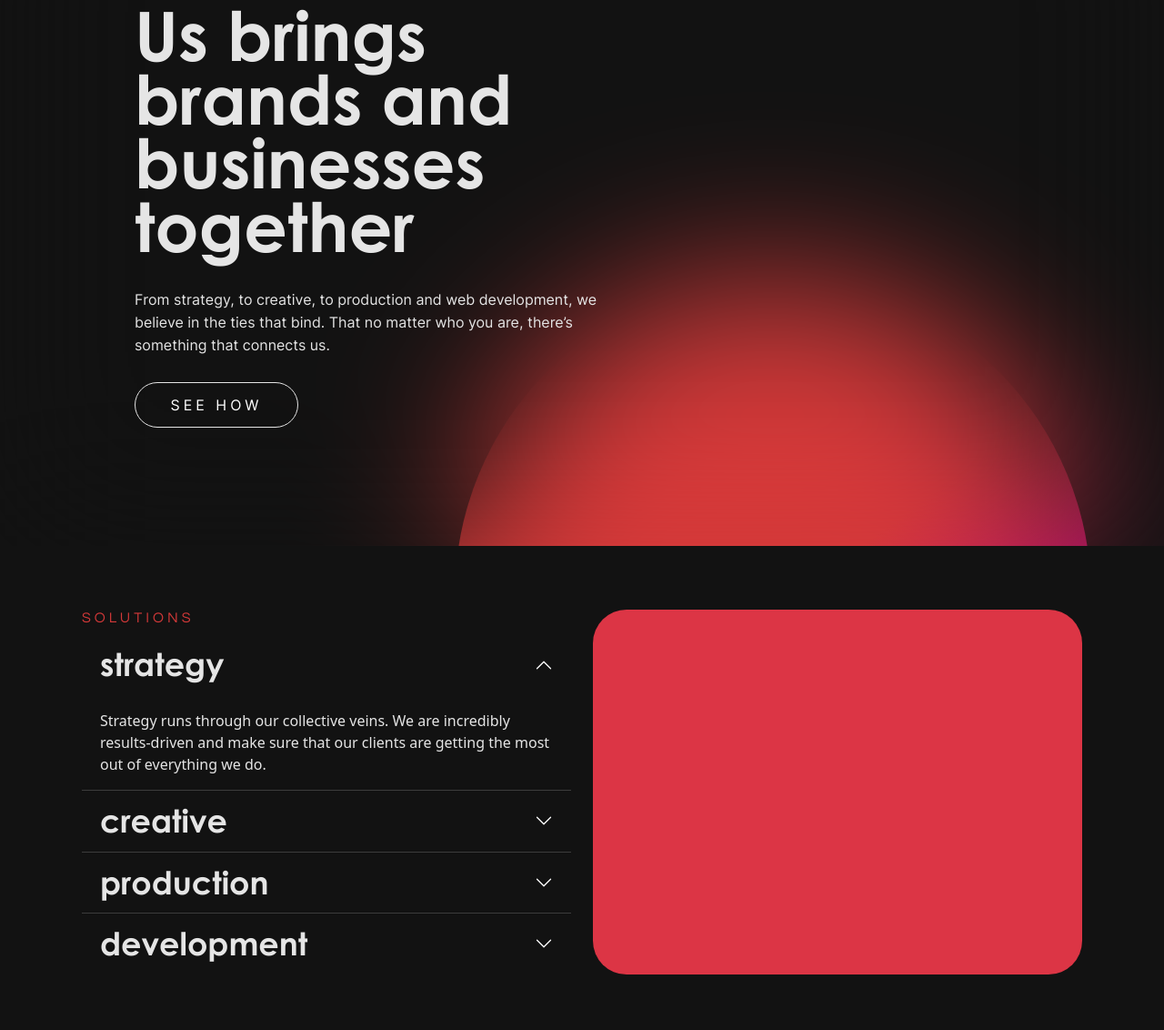
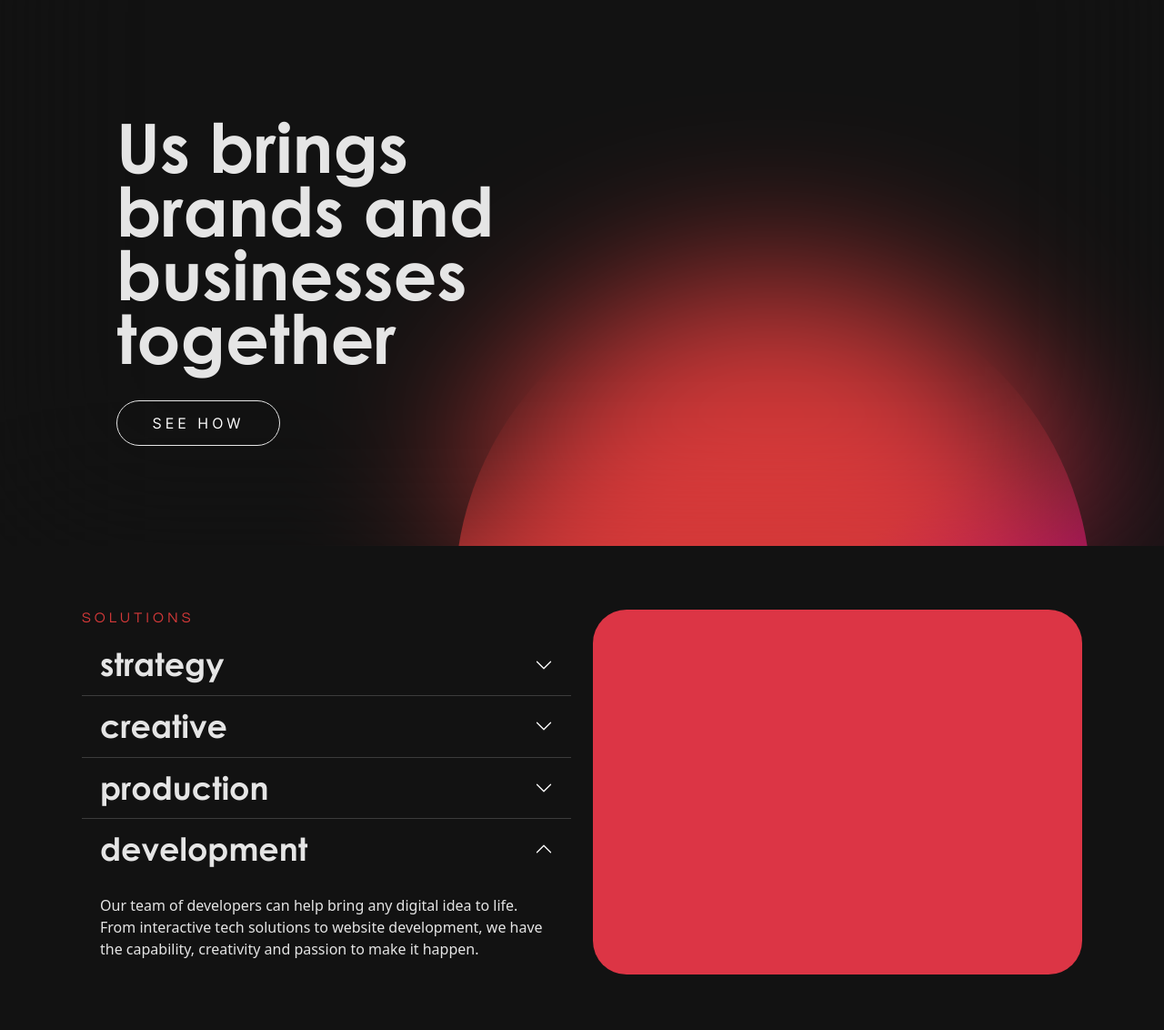
Before and after one commit to UsComms/brandedlandingpage, a plain HTML site: page index.html in a window 1280 px wide. Shown: the part 200-1332 px from the top of the page at 91% size. Drawn offline with Linux system fonts and the light colour scheme.

Commit message:
Revised copy, and some colour components

```diff
--- a/assets/css/styles.css
+++ b/assets/css/styles.css
@@ -63,8 +63,8 @@ body {
 
 .overlay-content {
   position: absolute;
-  bottom: 10px;
-  padding: 20px;
+  bottom: 50px;
+  left: 20px;
   color: #E5E5E5;
   z-index: 1;
 }
@@ -298,6 +298,8 @@ a:hover {
 }
 
 .btn-primary {
-  --bs-btn-hover-color: #ffffff;
-  --bs-btn-hover-bg: #e86256;
+  --bs-btn-hover-color: #121212;
+  --bs-btn-hover-bg: #E5E5E5;
+  --bs-btn-hover-border-color: #E5E5E5;
+  --bs-btn-active-bg: #e5e5e5;
 }
--- a/index.html
+++ b/index.html
@@ -24,8 +24,7 @@
         <div class="overlay"></div>
         <div class="container float-start branding"><img class="uslogo" src="assets/img/uslogo.png"></div>
         <div class="overlay-content">
-            <h1 style="margin-bottom: 34px;">Us brings<br>brands and <br>businesses<br>together</h1>
-            <p style="margin-bottom: 28px;">From strategy, to creative, to production and web development, we believe in the ties that bind. That no matter who you are, there’s something that connects us.</p><a href="#solutions"><button class="btn btn-primary" type="button">see how</button></a>
+            <h1 style="margin-bottom: 34px;">Us brings<br>brands and <br>businesses<br>together</h1><a href="#solutions"><button class="btn btn-primary" type="button">see how</button></a>
         </div>
     </div>
     <div class="container solutions" id="solutions" style="padding-top: 70px;">
@@ -34,8 +33,8 @@
                 <h4>solutions</h4>
                 <div class="accordion accordion-flush" role="tablist" id="accordion-1">
                     <div class="accordion-item">
-                        <h2 class="accordion-header" role="tab"><button class="accordion-button" type="button" data-bs-toggle="collapse" data-bs-target="#accordion-1 .item-1" aria-expanded="true" aria-controls="accordion-1 .item-1">strategy</button></h2>
-                        <div class="accordion-collapse collapse show item-1" role="tabpanel" data-bs-parent="#accordion-1">
+                        <h2 class="accordion-header" role="tab"><button class="accordion-button collapsed" type="button" data-bs-toggle="collapse" data-bs-target="#accordion-1 .item-1" aria-expanded="false" aria-controls="accordion-1 .item-1">strategy</button></h2>
+                        <div class="accordion-collapse collapse item-1" role="tabpanel" data-bs-parent="#accordion-1">
                             <div class="accordion-body">
                                 <p class="mb-0">Strategy runs through our collective veins. We are incredibly results-driven and make sure that our clients are getting the most out of everything we do.</p>
                             </div>
@@ -45,7 +44,7 @@
                         <h2 class="accordion-header" role="tab"><button class="accordion-button collapsed" type="button" data-bs-toggle="collapse" data-bs-target="#accordion-1 .item-2" aria-expanded="false" aria-controls="accordion-1 .item-2">creative</button></h2>
                         <div class="accordion-collapse collapse item-2" role="tabpanel" data-bs-parent="#accordion-1">
                             <div class="accordion-body">
-                                <p class="mb-0">Nullam id dolor id nibh ultricies vehicula ut id elit. Cras justo odio, dapibus ac facilisis in, egestas eget quam. Donec id elit non mi porta gravida at eget metus.</p>
+                                <p class="mb-0">From strong conceptual thinking to fresh design work, our creative department is integral to making memorable work for our clients. It could be an ad in space or an activation at the bottom of the ocean. We never limit the power of our collective creativity.</p>
                             </div>
                         </div>
                     </div>
@@ -53,15 +52,15 @@
                         <h2 class="accordion-header" role="tab"><button class="accordion-button collapsed" type="button" data-bs-toggle="collapse" data-bs-target="#accordion-1 .item-3" aria-expanded="false" aria-controls="accordion-1 .item-3">production</button></h2>
                         <div class="accordion-collapse collapse item-3" role="tabpanel" data-bs-parent="#accordion-1">
                             <div class="accordion-body">
-                                <p class="mb-0">Nullam id dolor id nibh ultricies vehicula ut id elit. Cras justo odio, dapibus ac facilisis in, egestas eget quam. Donec id elit non mi porta gravida at eget metus.</p>
+                                <p class="mb-0">From pre-production to post-production, we provide solutions throughout the lifecycle of a project. This includes digital production, audio design,&nbsp; photography, videography, editing and much more.</p>
                             </div>
                         </div>
                     </div>
                     <div class="accordion-item">
-                        <h2 class="accordion-header" role="tab"><button class="accordion-button collapsed" type="button" data-bs-toggle="collapse" data-bs-target="#accordion-1 .item-4" aria-expanded="false" aria-controls="accordion-1 .item-4">development</button></h2>
-                        <div class="accordion-collapse collapse item-4" role="tabpanel" data-bs-parent="#accordion-1">
+                        <h2 class="accordion-header" role="tab"><button class="accordion-button" type="button" data-bs-toggle="collapse" data-bs-target="#accordion-1 .item-4" aria-expanded="true" aria-controls="accordion-1 .item-4">development</button></h2>
+                        <div class="accordion-collapse collapse show item-4" role="tabpanel" data-bs-parent="#accordion-1">
                             <div class="accordion-body">
-                                <p class="mb-0">Nullam id dolor id nibh ultricies vehicula ut id elit. Cras justo odio, dapibus ac facilisis in, egestas eget quam. Donec id elit non mi porta gravida at eget metus.</p>
+                                <p class="mb-0">Our team of developers can help bring any digital idea to life. From interactive tech solutions to website development, we have the capability, creativity and passion to make it happen.</p>
                             </div>
                         </div>
                     </div>
```
